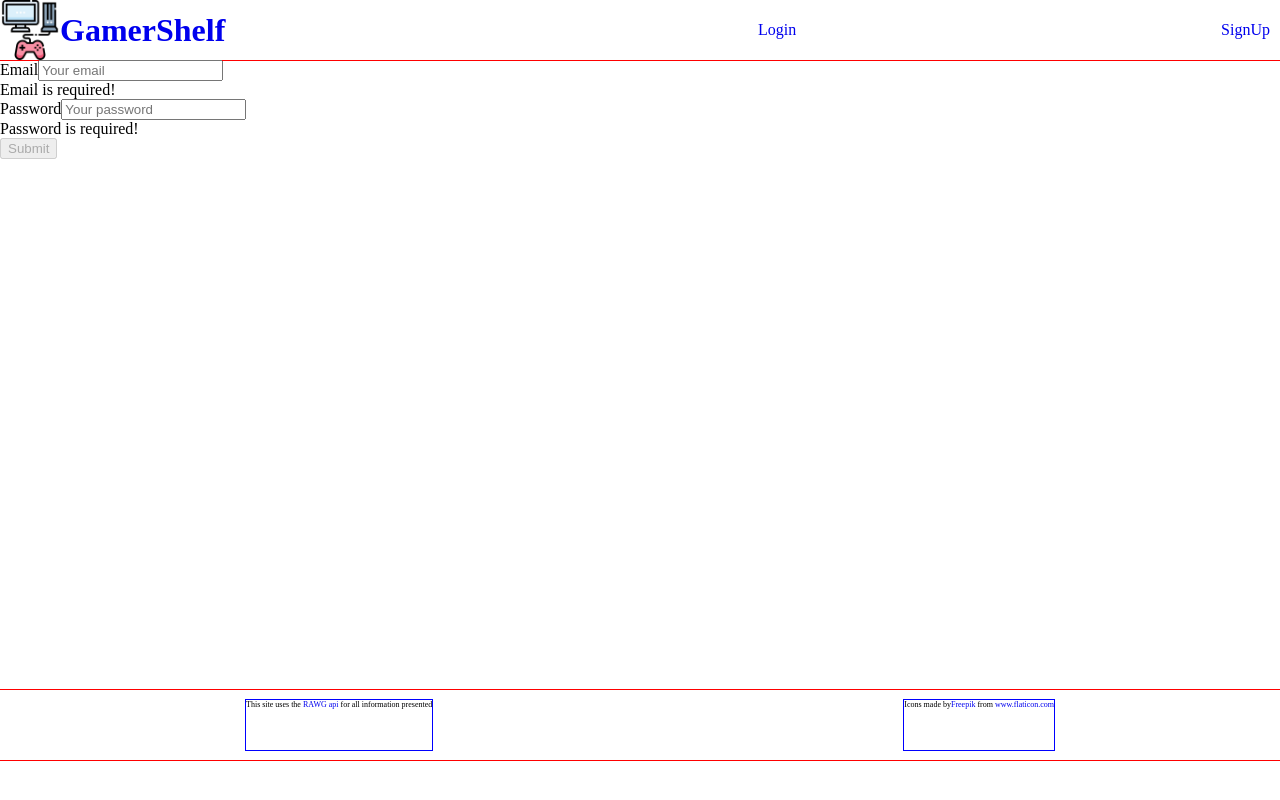
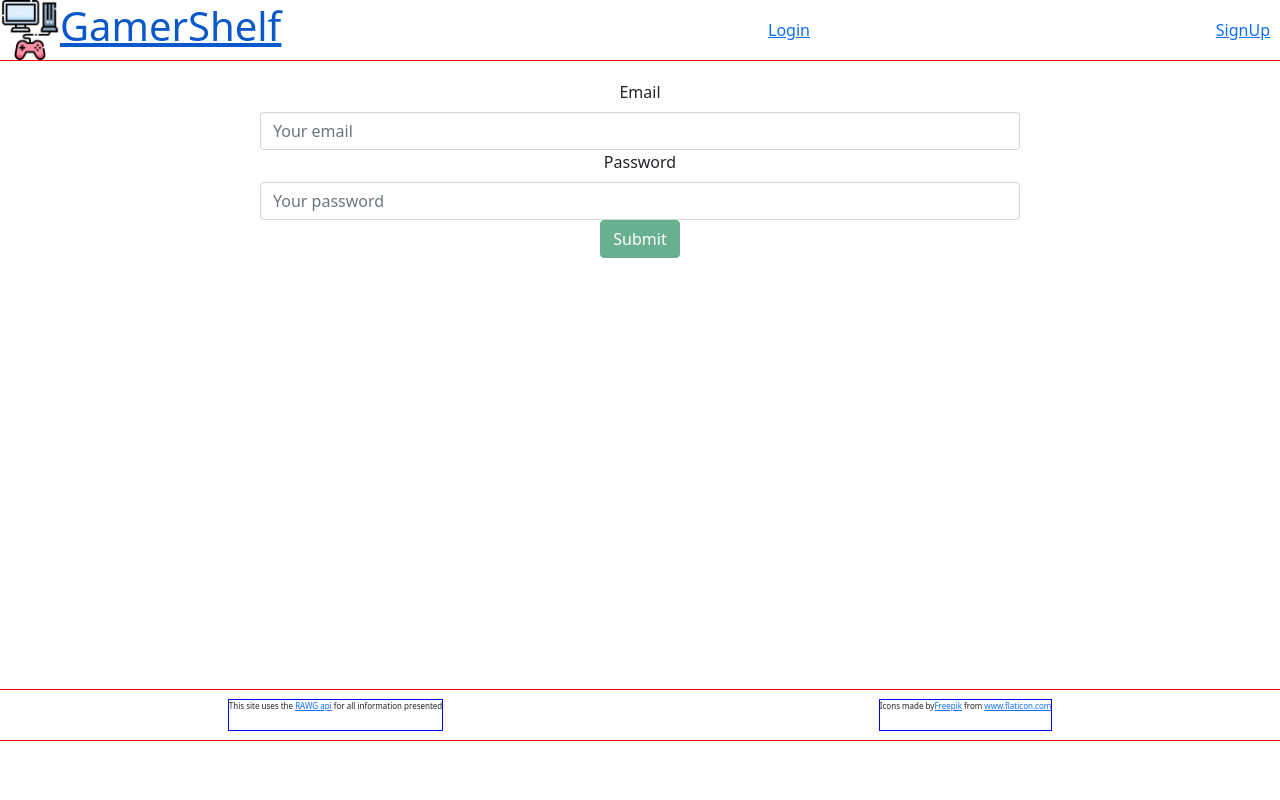
Before and after one commit to tcrear/group-project-3, a React (Create React App) app in the folder client/: page /Login in a window 1280 px wide. Built offline with nearby package versions, Linux system fonts and the light colour scheme.

Commit message:
added some styling

```diff
--- a/client/src/pages/Login.js
+++ b/client/src/pages/Login.js
@@ -1,6 +1,6 @@
 import React, { useState } from 'react';
 import { Form, Button, Alert } from 'react-bootstrap';
-
+import 'bootstrap/dist/css/bootstrap.min.css';
 import { loginUser } from '../utils/api';
 import Auth from '../utils/auth';
 
@@ -37,10 +37,18 @@ const LoginForm = () => {
       password: '',
     });
   };
+  const style={
+    form:{
+      margin: "auto",
+      textAlign: "center",
+      padding: "20px",
+      width: "100vh"
+    }
+  }
 
   return (
     <>
-      <Form noValidate validated={validated} onSubmit={handleFormSubmit}>
+      <Form style={style.form} noValidate validated={validated} onSubmit={handleFormSubmit}>
         <Alert dismissible onClose={() => setShowAlert(false)} show={showAlert} variant='danger'>
           Something went wrong with your login credentials!
         </Alert>
--- a/client/src/pages/SignUp.js
+++ b/client/src/pages/SignUp.js
@@ -38,9 +38,18 @@ const SignUpForm = () => {
     });
   };
 
+  const style={
+    form:{
+      margin: "auto",
+      textAlign: "center",
+      padding: "20px",
+      width: "100vh"
+    }
+  }
+
   return (
     <>
-      <Form noValidate validated={validated} onSubmit={handleFormSubmit}>
+      <Form style={style.form} noValidate validated={validated} onSubmit={handleFormSubmit}>
         <Alert dismissible onClose={() => setShowAlert(false)} show={showAlert} variant='danger'>
           Something went wrong with your SignUp credentials!
         </Alert>
```
